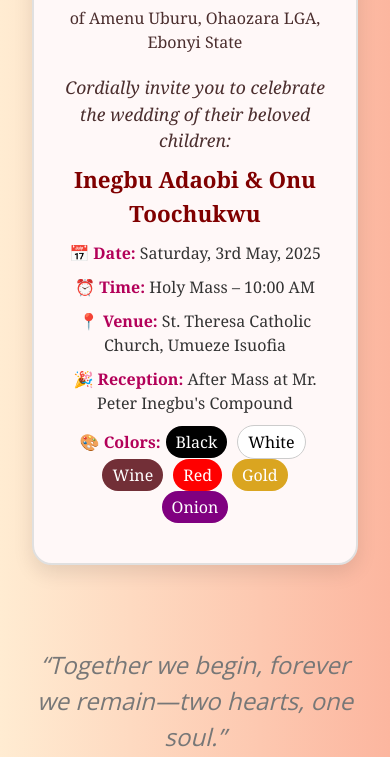
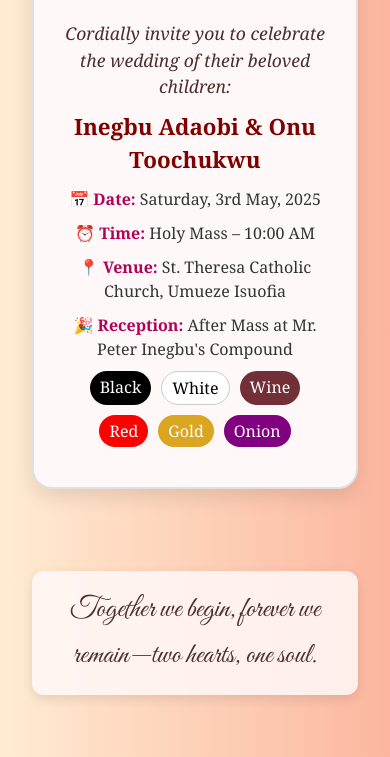
Before and after one commit to steno1/weddingSite, a React (Create React App) app: page / in a window 390 px wide. Shown: the part 1196-1953 px from the top of the page. Built offline with nearby package versions, Linux system fonts and the light colour scheme.

Commit message:
update code

```diff
--- a/src/components/WeddingWebsite.css
+++ b/src/components/WeddingWebsite.css
@@ -144,9 +144,58 @@ body {
   margin-top: 0.5rem;
   font-size: 0.9rem;
 }
+.color-span {
+  padding: 4px 10px;
+  border-radius: 20px;
+  margin: 0 5px;
+  display: inline-block;
+}
+.quote-text {
+  font-family: 'Great Vibes', cursive;
+  font-size: 1.8rem;
+  color: #4b2e2e; /* Darker for readability */
+  margin: 2rem auto;
+  text-align: center;
+  max-width: 600px;
+  background: rgba(255, 248, 248, 0.85); /* Slightly opaque to match background */
+  padding: 1rem 1.5rem;
+  border-radius: 12px;
+  box-shadow: 0 4px 12px rgba(0,0,0,0.1);
+  line-height: 1.6;
+}
+
+
 
 .footer-text {
   margin-top: 3rem;
   font-size: 1rem;
   color: #444;
 }
+
+
+@media (max-width: 768px) {
+  .color-options {
+    display: flex;
+    flex-wrap: wrap;
+    gap: 10px; /* Add nice gap on mobile */
+    justify-content: center; /* Optional: center them nicely */
+  }
+
+  .color-span {
+    margin: 0; /* Remove inline margin, flex gap handles spacing */
+  }
+
+
+  .counter-box {
+    padding: 0.5rem;
+    min-width: 60px; /* Adjust width */
+  }
+
+  .counter-box p {
+    font-size: 1.2rem; /* Slightly smaller font */
+  }
+
+  .counter-box span {
+    font-size: 0.8rem;
+  }
+}
--- a/src/components/WeddingWebsite.jsx
+++ b/src/components/WeddingWebsite.jsx
@@ -65,7 +65,7 @@ const WeddingWebsite = () => {
       <p className="date-text">Saturday, May 3rd, 2025 | Mass: 10 AM</p>
 
       <Carousel autoPlay infiniteLoop showThumbs={false} className="carousel">
-        <div><img src={`${process.env.PUBLIC_URL}/images/couple1.jpg`} alt="Couple" /></div>
+        <div><img src={`${process.env.PUBLIC_URL}/images/adaToo1.jpg`} alt="Couple" /></div>
         <div><img src={`${process.env.PUBLIC_URL}/images/couple2.jpg`} alt="Together Forever" /></div>
       </Carousel>
 
@@ -86,18 +86,21 @@ const WeddingWebsite = () => {
           <p>⏰ <strong>Time:</strong> Holy Mass – 10:00 AM</p>
           <p>📍 <strong>Venue:</strong> St. Theresa Catholic Church, Umueze Isuofia</p>
           <p>🎉 <strong>Reception:</strong> After Mass at Mr. Peter Inegbu's Compound</p>
-          <p>🎨 <strong>Colors:</strong>
-            <span style={{ backgroundColor: 'black', color: 'white', padding: '4px 10px', borderRadius: '20px', margin: '0 5px', display: 'inline-block' }}>Black</span>
-            <span style={{ backgroundColor: 'white', color: 'black', padding: '4px 10px', borderRadius: '20px', margin: '0 5px', border: '1px solid #ccc', display: 'inline-block' }}>White</span>
-            <span style={{ backgroundColor: '#722f37', color: 'white', padding: '4px 10px', borderRadius: '20px', margin: '0 5px', display: 'inline-block' }}>Wine</span>
-            <span style={{ backgroundColor: 'red', color: 'white', padding: '4px 10px', borderRadius: '20px', margin: '0 5px', display: 'inline-block' }}>Red</span>
-            <span style={{ backgroundColor: 'goldenrod', color: 'white', padding: '4px 10px', borderRadius: '20px', margin: '0 5px', display: 'inline-block' }}>Gold</span>
-            <span style={{ backgroundColor: 'purple', color: 'white', padding: '4px 10px', borderRadius: '20px', margin: '0 5px', display: 'inline-block' }}>Onion</span>
-          </p>
+          <p className="color-options">
+  <span className="color-span" style={{ backgroundColor: 'black', color: 'white' }}>Black</span>
+  <span className="color-span" style={{ backgroundColor: 'white', color: 'black', border: '1px solid #ccc' }}>White</span>
+  <span className="color-span" style={{ backgroundColor: '#722f37', color: 'white' }}>Wine</span>
+  <span className="color-span" style={{ backgroundColor: 'red', color: 'white' }}>Red</span>
+  <span className="color-span" style={{ backgroundColor: 'goldenrod', color: 'white' }}>Gold</span>
+  <span className="color-span" style={{ backgroundColor: 'purple', color: 'white' }}>Onion</span>
+</p>
+
+
         </div>
       </section>
 
-      <blockquote className="quote">“Together we begin, forever we remain—two hearts, one soul.”</blockquote>
+      <p className="quote-text">Together we begin, forever we remain—two hearts, one soul.</p>
+
 
       <div className="countdown-grid">
         {['Days', 'Hours', 'Minutes', 'Seconds'].map((label, index) => (
```
Also changed, not shown: public/images/adaToo1.jpg (added).
